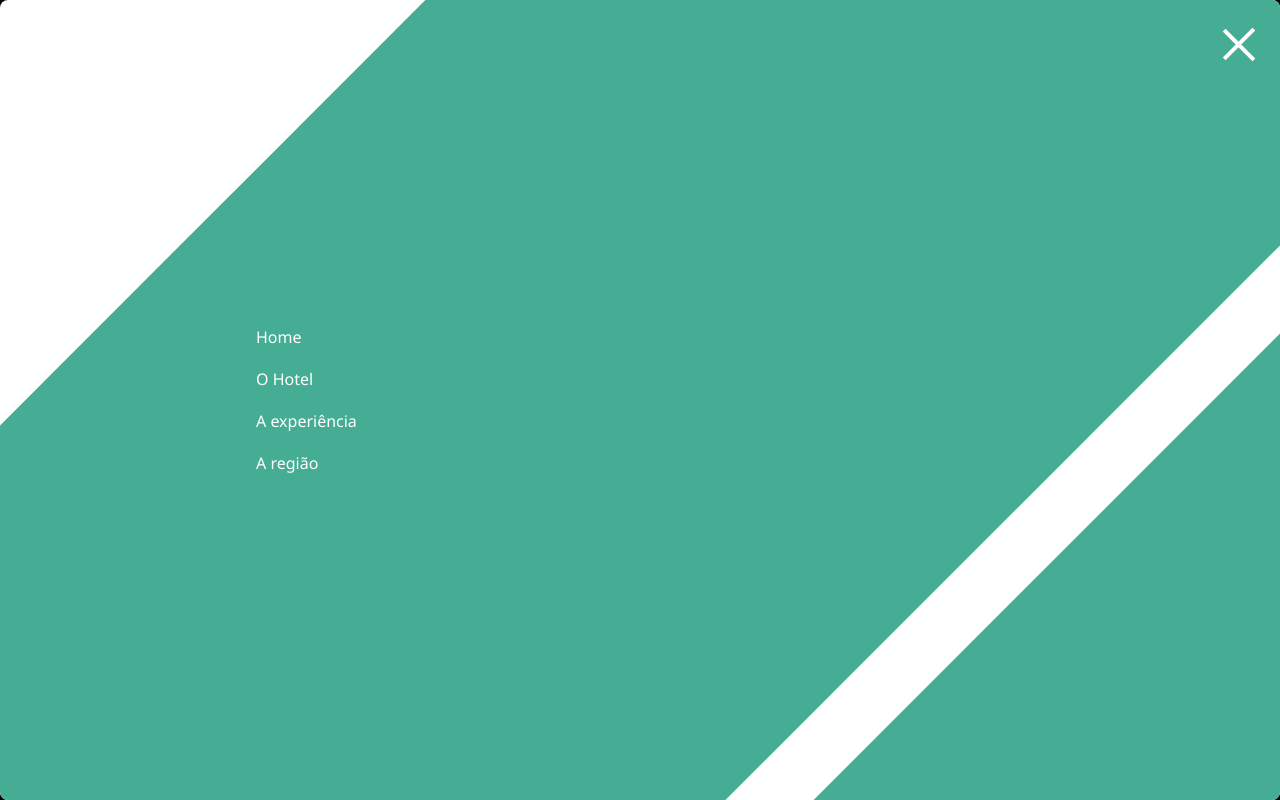
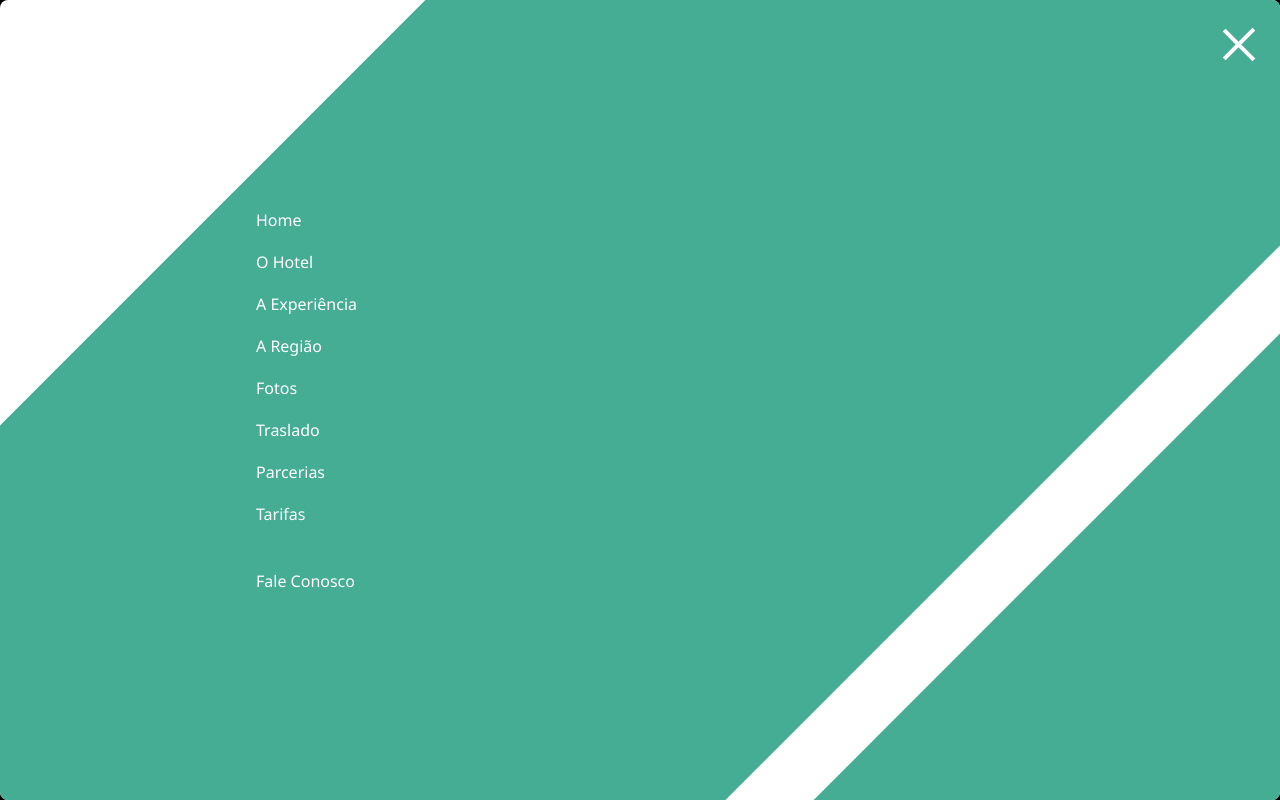
Before and after one commit to ga-fleury/anavilhanaslodge, a website built with Parcel: page index.html in a window 1280 px wide. Both pictures are taken after a click on the element 1239 px from the left and 53 px from the top of the page. Built offline with nearby package versions, Linux system fonts and the light colour scheme.

Commit message:
new menu options

```diff
--- a/index.html
+++ b/index.html
@@ -38,10 +38,28 @@
           <a href="#">O Hotel</a>
         </li>
         <li>
-          <a href="#">A experiência</a>
+          <a href="#">A Experiência</a>
         </li>
         <li>
-          <a href="#">A região</a>
+          <a href="#">A Região</a>
+        </li>
+        <li>
+          <a href="#">Fotos</a>
+        </li>
+        <li>
+          <a href="#">Traslado</a>
+        </li>
+        <li>
+          <a href="#">Parcerias</a>
+        </li>
+        <li>
+          <a href="#">Tarifas</a>
+        </li>
+        <li>
+          <a href="#"></a>
+        </li>
+        <li>
+          <a href="#">Fale Conosco</a>
         </li>
       </ul>
     </div>
```
Also changed, not shown: dist/index.html.
